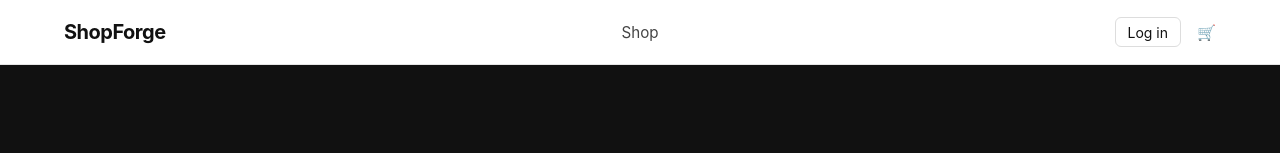
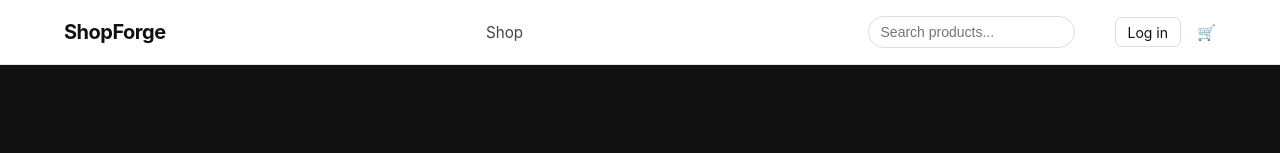
Before and after one commit to KostandinosVas/shopforge, a Next.js app: page / in a window 1280 px wide. Shown: the top 153 px of the page. Built offline with nearby package versions, Linux system fonts and the light colour scheme; no server answers; the database is empty.

Commit message:
Add search bar to header with product name filtering

```diff
--- a/src/app/api/products/route.ts
+++ b/src/app/api/products/route.ts
@@ -1,7 +1,7 @@
 import { NextRequest, NextResponse } from 'next/server';
 import { db } from '@/db';
 import { products, categories } from '@/db/schema';
-import { eq, gte, lte, and, asc, desc, sql } from 'drizzle-orm';
+import { eq, gte, lte, and, asc, desc, sql, ilike } from 'drizzle-orm';
 
 const PER_PAGE = 8;
 
@@ -17,10 +17,13 @@ export async function GET(req: NextRequest) {
   const allCategories = await db.select().from(categories);
   const categoryId = allCategories.find((c) => c.slug === category)?.id;
 
+  const search = searchParams.get('search');
+
   const filters = [];
   if (categoryId) filters.push(eq(products.categoryId, categoryId));
   if (minPrice) filters.push(gte(products.price, minPrice));
   if (maxPrice) filters.push(lte(products.price, maxPrice));
+    if (search) filters.push(ilike(products.name, `%${search}%`));
 
   const where = filters.length > 0 ? and(...filters) : undefined;
 
--- a/src/components/layout/Header/Header.module.css
+++ b/src/components/layout/Header/Header.module.css
@@ -82,6 +82,31 @@
   border-color: #111;
 }
 
+.searchForm {
+  flex: 1;
+  max-width: 320px;
+  margin: 0 1.5rem;
+}
+
+.searchInput {
+  width: 100%;
+  padding: 0.45rem 0.75rem;
+  border: 1px solid #ddd;
+  border-radius: 999px;
+  font-size: 0.875rem;
+  outline: none;
+}
+
+.searchInput:focus {
+  border-color: #111;
+}
+
+@media (max-width: 768px) {
+  .searchForm {
+    display: none;
+  }
+}
+
 @media (max-width: 768px) {
   .inner {
     padding: 0 1rem;
--- a/src/components/layout/Header/Header.tsx
+++ b/src/components/layout/Header/Header.tsx
@@ -2,6 +2,7 @@ import Link from 'next/link';
 import { auth } from '@/lib/auth';
 import CartIcon from './CartIcon';
 import SignOutButton from './SignOutButton';
+import SearchBar from './SearchBar';
 import styles from './Header.module.css';
 
 export default async function Header() {
@@ -21,6 +22,7 @@ export default async function Header() {
         </nav>
 
         <div className={styles.actions}>
+          <SearchBar />
           {session ? (
             <>
               <Link href="/account" className={styles.greeting}>
--- /dev/null
+++ b/src/components/layout/Header/SearchBar.tsx
@@ -0,0 +1,28 @@
+'use client';
+
+import { useState } from 'react';
+import { useRouter } from 'next/navigation';
+import styles from './Header.module.css';
+
+export default function SearchBar() {
+  const router = useRouter();
+  const [query, setQuery] = useState('');
+
+  function handleSubmit(e: React.FormEvent) {
+    e.preventDefault();
+    if (!query.trim()) return;
+    router.push(`/products?search=${encodeURIComponent(query.trim())}`);
+  }
+
+  return (
+    <form className={styles.searchForm} onSubmit={handleSubmit}>
+      <input
+        className={styles.searchInput}
+        type="search"
+        placeholder="Search products..."
+        value={query}
+        onChange={(e) => setQuery(e.target.value)}
+      />
+    </form>
+  );
+}
```
